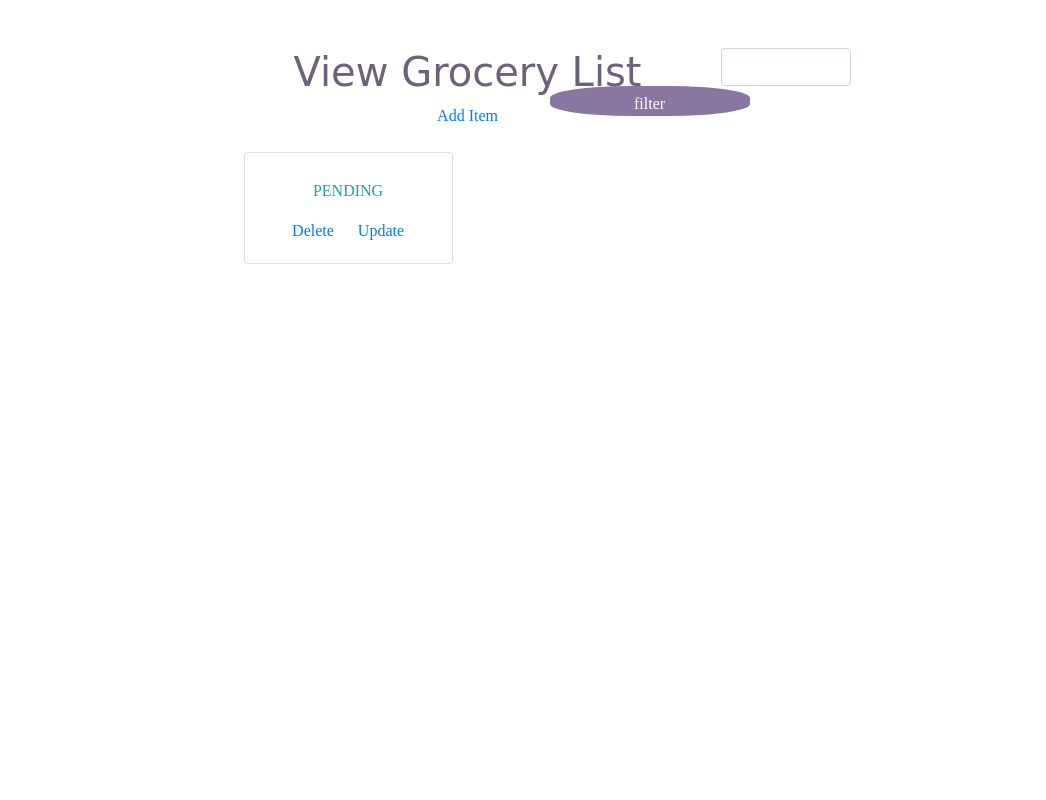
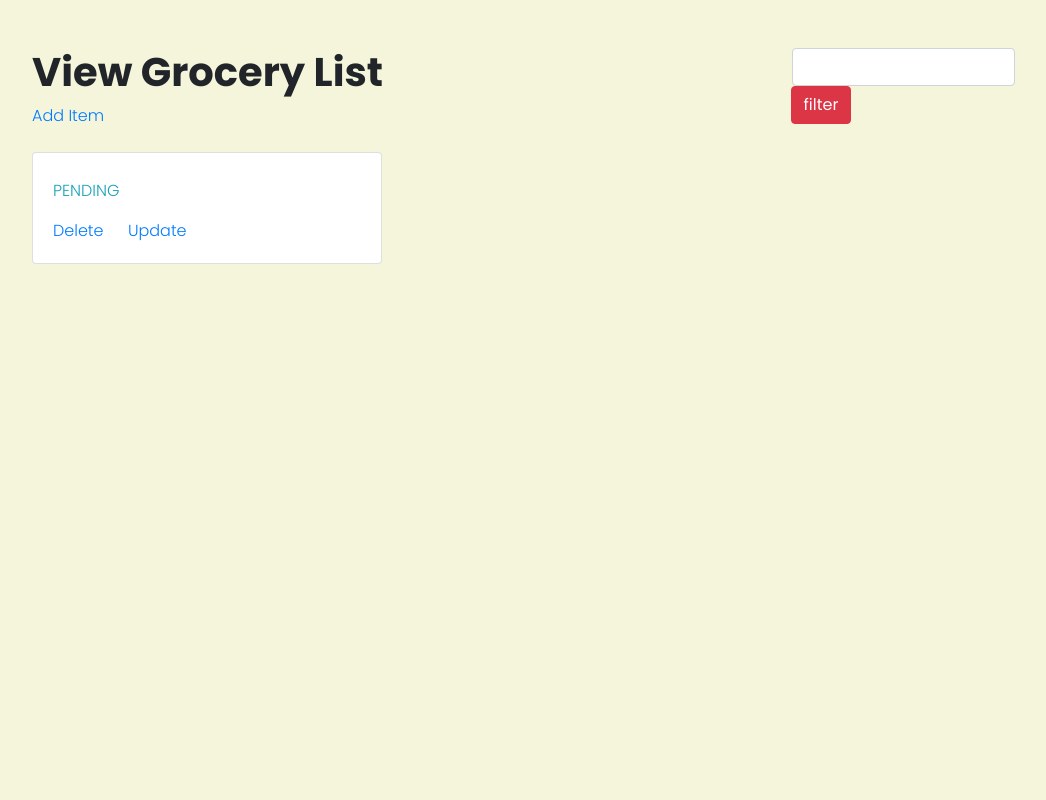
Before and after one commit to afshiya20/assign1, a PHP site: page / in a window 1280 px wide. Shown: the whole page, without its empty margins (53-1099 px from the left). Run offline with PHP 8.4, Linux system fonts and the light colour scheme; tables that the repository leaves empty or names only in its code hold one stand-in row (values such as "Sample post"); data that the repository does not hold is empty; a stand-in replaces the project's code that opens the database connection.

Commit message:
Update style.css

```diff
--- a/style.css
+++ b/style.css
@@ -1,53 +1,22 @@
-body{
-    background-color: white;
-    text-align: center;
-    font-family: Comfortaa;
-    color: rgb(109, 94, 128);
-    width: 56%;
-    margin-left: 22%;
-    align-self: center;
-    padding: 0;
-}
-h1{
-    font-family: 'Style Script', cursive;
-    color: rgb(110, 97, 122);
+@import url(
+
+'https://fonts.googleapis.com/css2?family=Poppins:wght@300;400;700&display=swap');
+
+
+body {
+
+    font-family: 'Poppins', sans-serif;
+
+       font-weight: 300;
+
+       background-color: beige;
 }
 
-hr {
-    width: 100px;
-    border: none;
-    border-top: dotted;
-    border-width: 8px;
-    border-color: #c2d6d6;
-  }
-.blue{
-    background-color: rgb(231, 225, 247);
-    padding-top: 3%;
-    padding-bottom: 3%;
-    margin: 0;
+
+
+h1, h2, h3, h4, h5 {
+
+       font-family: 'Poppins', sans-serif;
+
+       font-weight: 700;
 }
-.btn{
-    background-color: rgb(137, 119, 161);
-    border-radius:40%;
-    border: 0;
-    color: white;
-    height: 30px;
-    width: 200px;
-}
-.btn:hover{
-    background-color: black;
-    color:rgb(205, 177, 223) ;
-}
-.mid{
-    background-color: rgb(137, 119, 161);
-    margin: 0;
-    color: white;
-}
-.midhead{
-    margin: 0;
-    padding-top: 3%;
-}
-.midpara{
-    margin-bottom: 0;
-    padding-bottom: 3%;
-}
```
